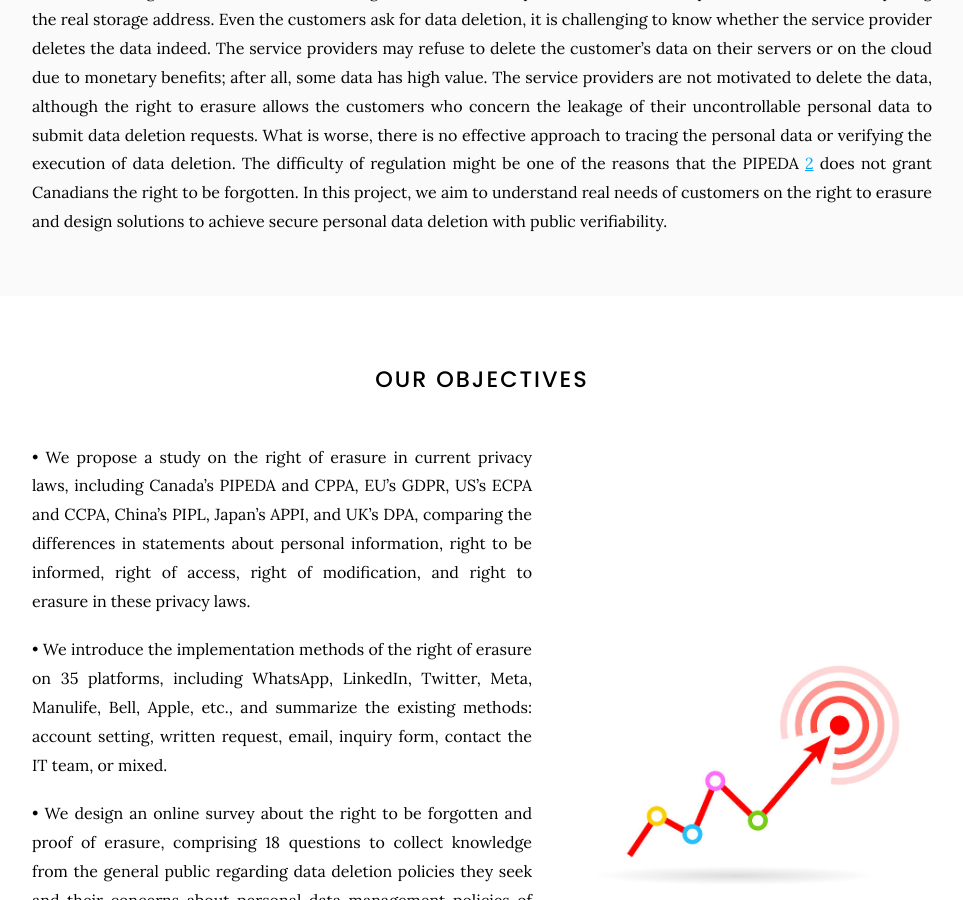
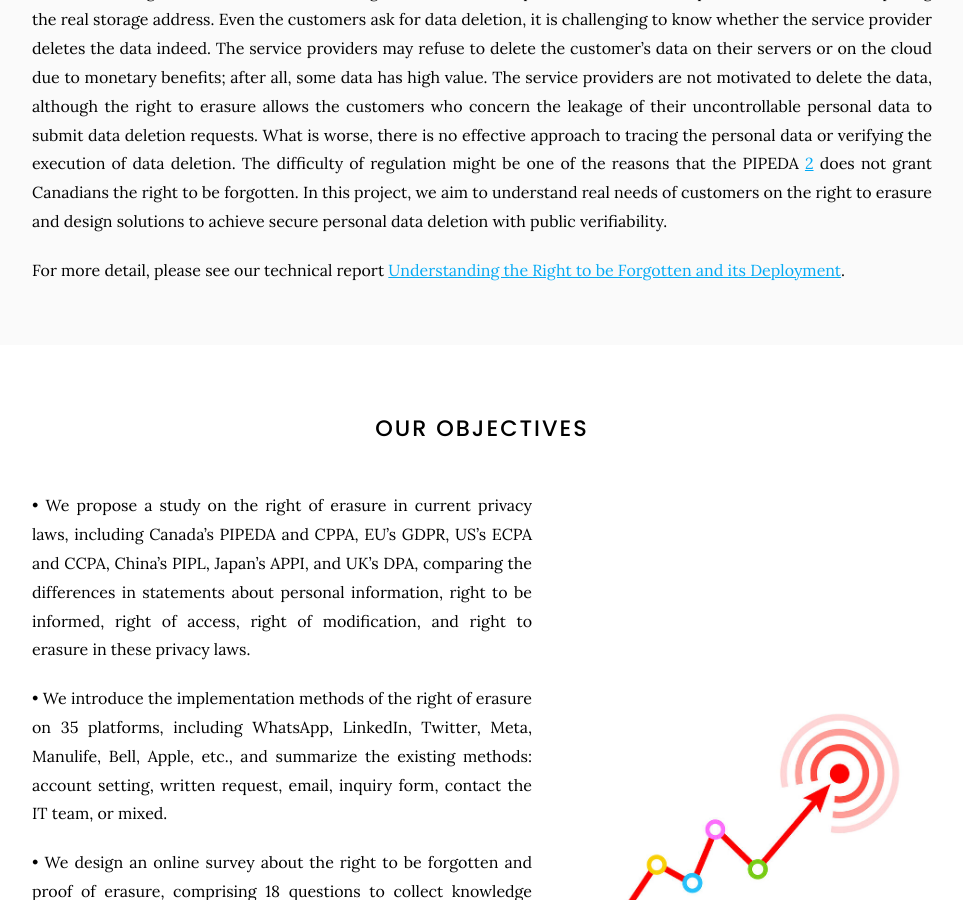
Before and after one commit to NiSP-Q/NiSP-Q.github.io, a Jekyll site: the page built from _erasure/eresult.md, in a window 1280 px wide and 900 px high, scrolled down 660 px. Shown: the whole window, without its empty margins (158-1121 px from the left). Built offline with Jekyll 4.4.1, drawn with Linux system fonts in a browser that asks for light colours.

Commit message:
add report

```diff
--- a/_erasure/eresult.md
+++ b/_erasure/eresult.md
@@ -31,6 +31,8 @@ personal data or verifying the execution of data deletion. The difficulty of reg
 one of the reasons that the PIPEDA [2](https://laws-lois.justice.gc.ca/eng/acts/p-8.6/page-7.html) does not grant Canadians the right to be forgotten. In this
 project, we aim to understand real needs of customers on the right to erasure and design solutions
 to achieve secure personal data deletion with public verifiability.
+
+For more detail, please see our technical report [Understanding the Right to be Forgotten and its Deployment](OPC Contribution.pdf).
 
 
 
```
Also changed, not shown: _erasure/report.md (added, +10 -0 lines), 1 other file.
